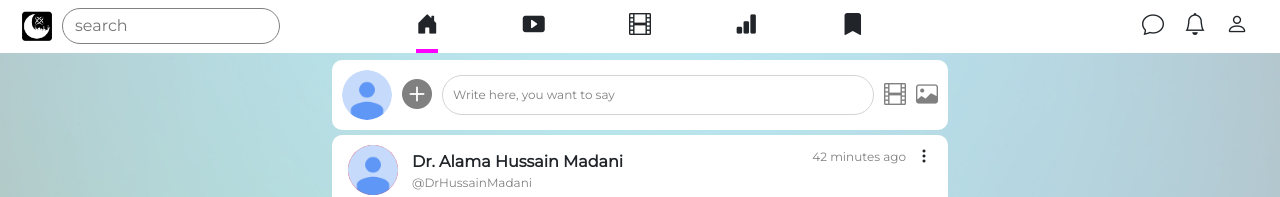
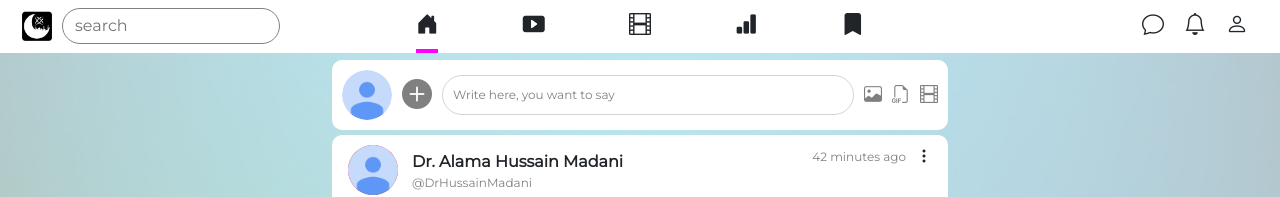
Before and after one commit to MohdBelalNaim/hilallink-front-end, a React (Create React App) app: page /home in a window 1280 px wide. Shown: the top 197 px of the page. Built offline with nearby package versions, Linux system fonts and the light colour scheme.

Commit message:
Made changes to post wrapper

```diff
--- a/src/assets/css/home.css
+++ b/src/assets/css/home.css
@@ -7,6 +7,9 @@
     gap: 10px;
     background-color: white !important;
     overflow: scroll;
+}
+.post-data-wrapper::-webkit-scrollbar{
+    display: none !important;
 }
 .user-photo-wrapper{
     height:50px;
@@ -32,7 +35,7 @@
     width: 100%;
 }
 .extra-icon{
-    font-size: 22px;
+    font-size: 18px;
     color: gray;
 }
 .feed-item{
--- a/src/screens/Main.jsx
+++ b/src/screens/Main.jsx
@@ -25,10 +25,13 @@ const Main = () => {
                   <div className="input-skeleton">Write here, you want to say</div>
                 </div>
                 <div className="post-data-item">
-                  <i className="bi bi-film extra-icon"></i>
+                  <i className="bi bi-image extra-icon"></i>
                 </div>
                 <div className="post-data-item">
-                  <i className="bi bi-image extra-icon"></i>
+                  <i className="bi bi-filetype-gif extra-icon"></i>
+                </div>
+                <div className="post-data-item">
+                  <i className="bi bi-film extra-icon"></i>
                 </div>
               </div>
               <PostWithPhoto/>
```
